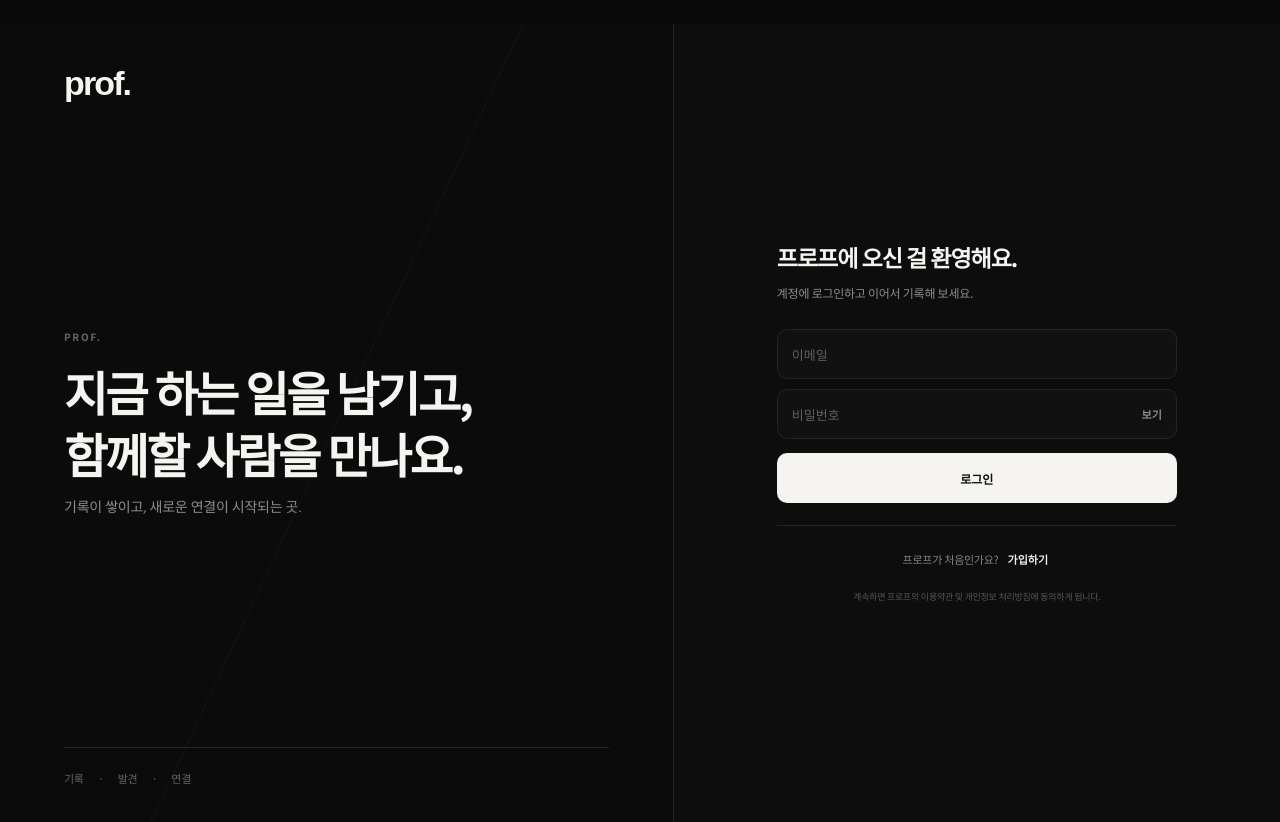
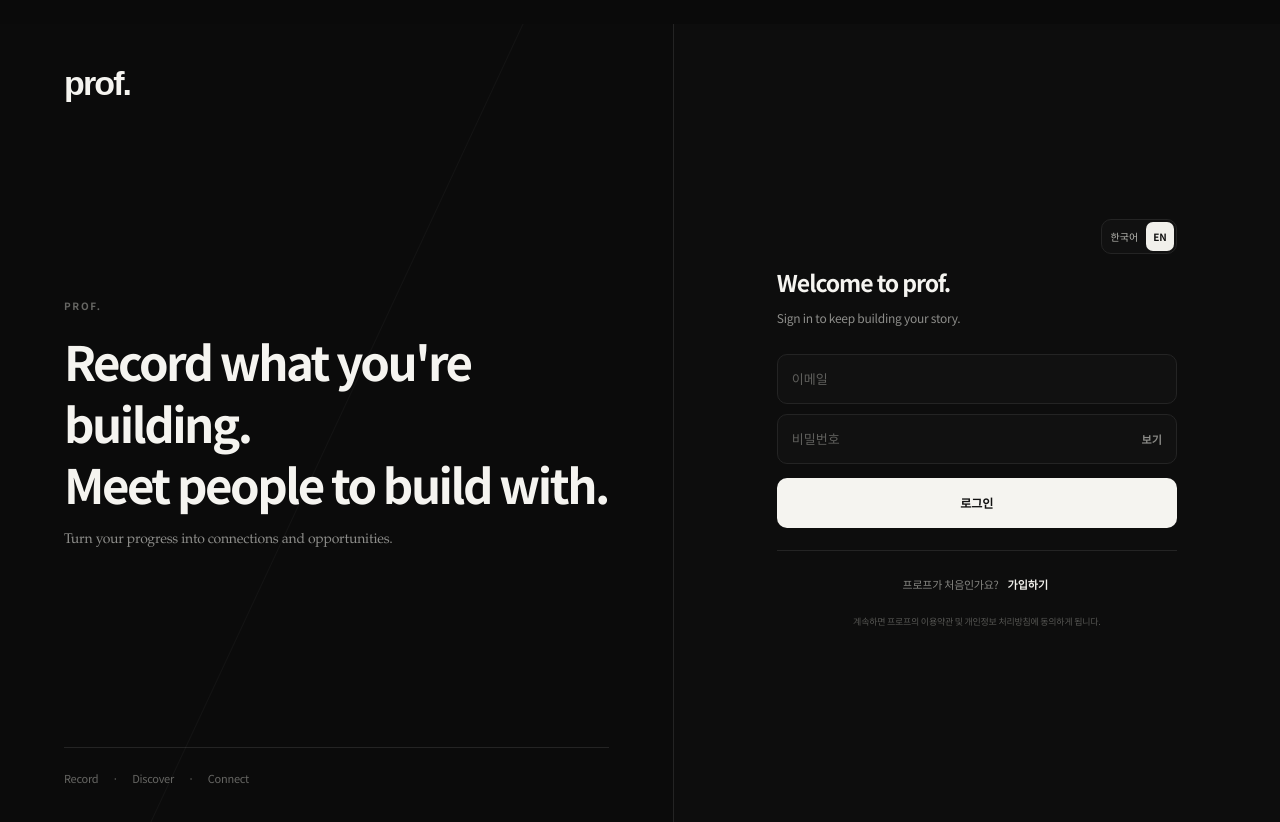
Before and after one commit to jangsang1214/gieoi_business_model, a Next.js app: page /login in a window 1280 px wide. Shown: the top 822 px of the page. Built offline with nearby package versions, Linux system fonts and the light colour scheme; no server answers.

Commit message:
Localize landing, login greeting, and pre-login language switch

```diff
--- a/src/app/login/page.tsx
+++ b/src/app/login/page.tsx
@@ -1,35 +1,41 @@
 import { LoginForm } from "@/components/login-form";
 import { createClient } from "@/lib/supabase/server";
 import { redirect } from "next/navigation";
+import { LocaleSwitcher } from "@/components/locale-switcher";
+import { getLocale } from "@/lib/i18n-server";
+import { messagesFor } from "@/lib/i18n";
 
 export default async function LoginPage() {
+  const locale = await getLocale();
+  const t = messagesFor(locale).auth;
   const supabase = await createClient();
   const { data } = await supabase.auth.getClaims();
   if (data?.claims?.sub) redirect("/");
 
   return (
     <main className="login-shell login-shell-v16">
-      <section className="login-story login-story-v16" aria-label="prof. 소개">
+      <section className="login-story login-story-v16" aria-label="prof. Introduction">
         <div className="login-brand">prof.</div>
         <div className="login-copy login-copy-v16">
           <span className="eyebrow">PROF.</span>
-          <h1>지금 하는 일을 남기고,<br/>함께할 사람을 만나요.</h1>
-          <p>기록이 쌓이고, 새로운 연결이 시작되는 곳.</p>
+          <h1>{t.hero.split("\n").map((line, index) => <span key={line}>{index > 0 && <br/>}{line}</span>)}</h1>
+          <p>{t.heroDesc}</p>
         </div>
         <div className="login-story-foot-v16">
-          <span>기록</span><span aria-hidden="true">·</span><span>발견</span>
-          <span aria-hidden="true">·</span><span>연결</span>
+          <span>{t.story[0]}</span><span aria-hidden="true">·</span><span>{t.story[1]}</span>
+          <span aria-hidden="true">·</span><span>{t.story[2]}</span>
         </div>
       </section>
 
       <section className="login-entry login-entry-v16">
         <div className="login-entry-inner">
+          <div className="login-locale"><LocaleSwitcher locale={locale} compact /></div>
           <div className="login-mobile-brand">prof.</div>
           <div className="login-entry-head login-entry-head-v16">
-            <h2>프로프에 오신 걸 환영해요.</h2>
-            <p>계정에 로그인하고 이어서 기록해 보세요.</p>
+            <h2>{t.welcome}</h2>
+            <p>{t.subtitle}</p>
           </div>
-          <LoginForm />
+          <LoginForm locale={locale} />
         </div>
       </section>
     </main>
```
